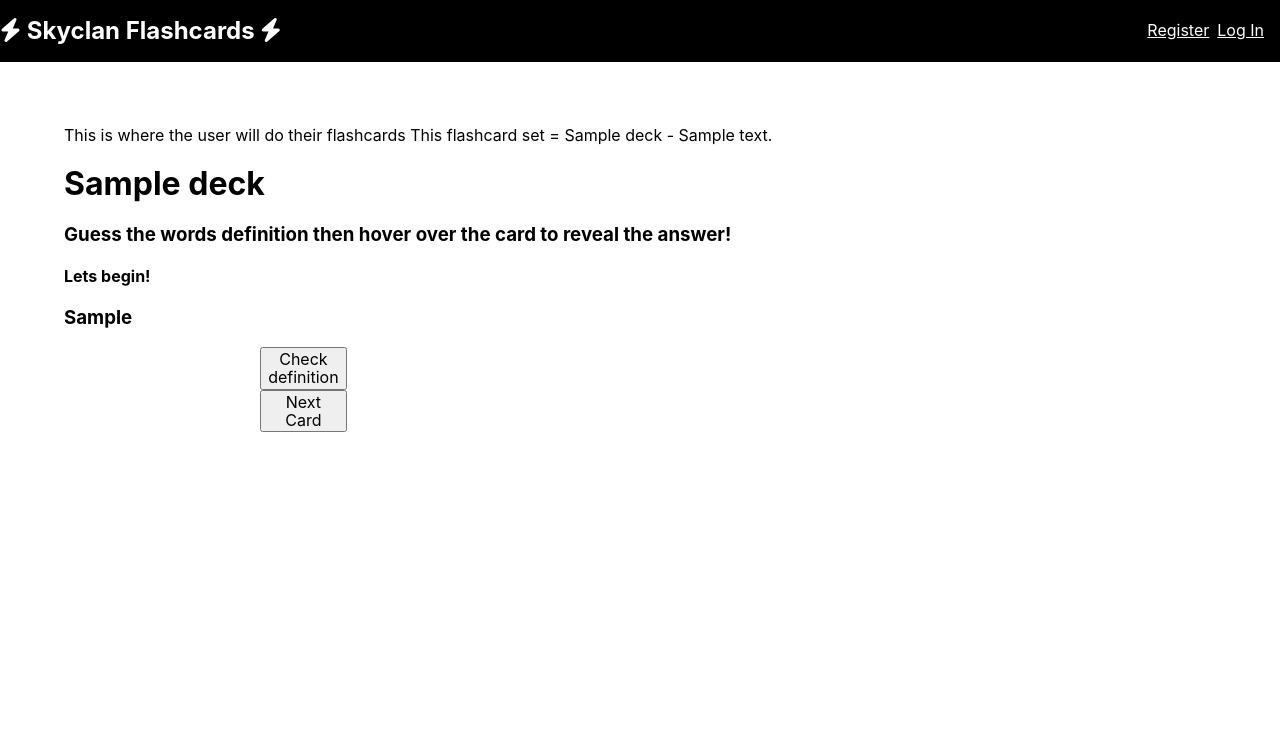
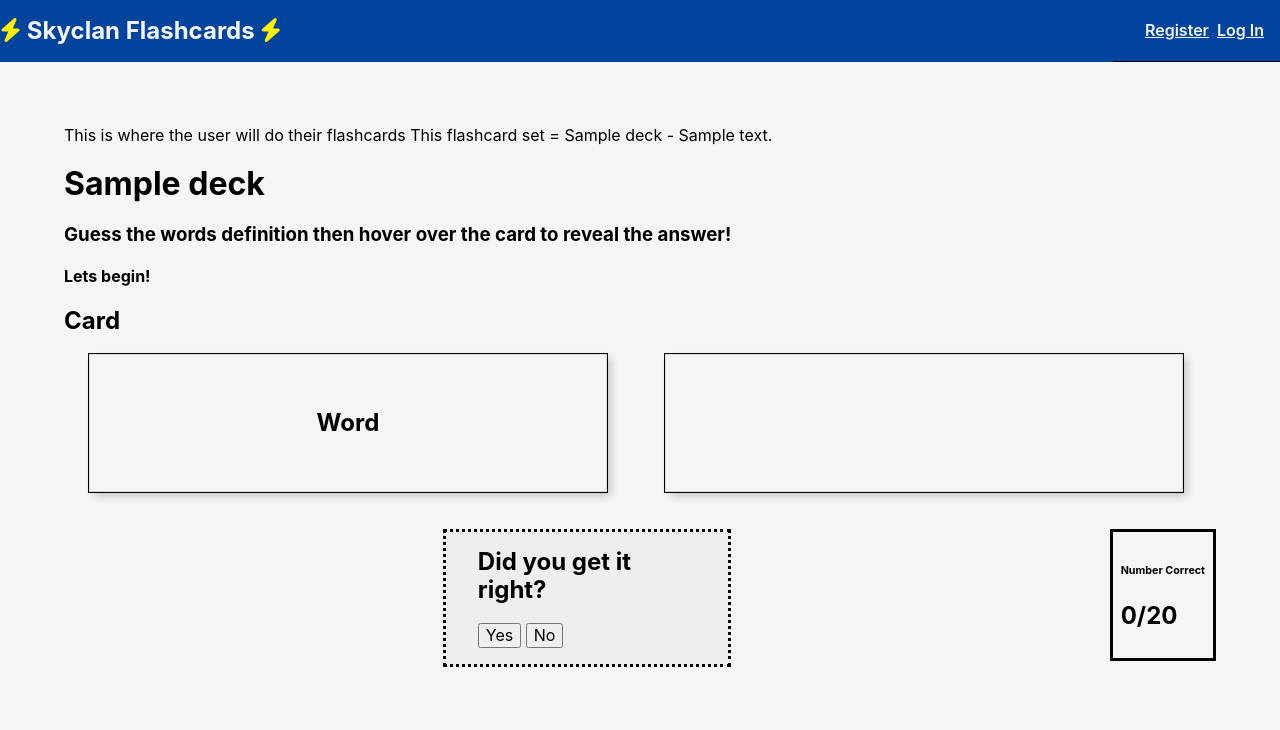
Before and after one commit to Tedfulk/Momentum-Flashcards, a Django app: page /cards/1/run in a window 1280 px wide. Shown: the top 730 px of the page. Run offline with Django 4.2, Linux system fonts and the light colour scheme; tables that the repository leaves empty hold one stand-in row (values such as "Sample post"); some libraries are stand-ins or nearby versions.

Commit message:
css file added + multiple pgs styled

```diff
--- /dev/null
+++ b/static/style.css
@@ -0,0 +1,70 @@
+* {
+    box-sizing: border-box;
+    /* margin-right: 100px;  */
+}
+
+body {
+    background-color:#F5F5F5;
+}
+
+.home-deck {
+    display: flex;
+    flex-wrap: wrap;
+    /* flex-direction: row; */
+    /* align-items: flex-end; */
+    gap: 20px;
+    padding: 0px;
+}
+/*
+.card-container {
+    display: flex;
+    flex-direction: row;
+ } */
+
+.card-front {
+    display: flex;
+    flex-direction: column;
+    border: 1px solid #dadada;
+    box-shadow: 4px 4px 8px 0 rgba(0, 0, 0, 0.2);
+    transition: 0.2s;
+    width: 45%;
+}
+.card-back {
+    display: flex;
+    flex-direction: column;
+    border: 1px solid #dadada;
+    box-shadow: 4px 4px 8px 0 rgba(0, 0, 0, 0.2);
+    transition: 0.2s;
+    width: 45%;
+}
+
+.definition {
+    display: none;
+}
+
+.card-back:hover .definition {
+    display: block;
+    box-shadow:rgba(237, 250, 61, 0.2);
+}
+
+.box-line {
+    display: flex;
+    flex-direction: row;
+}
+
+.card-front {
+    display: flex;
+    flex-direction: column;
+    border: 1px solid #dadada;
+    box-shadow: 4px 4px 8px 0 rgba(0, 0, 0, 0.2);
+    transition: 0.2s;
+    width: 45%;
+}
+.card-back {
+    display: flex;
+    flex-direction: column;
+    border: 1px solid #dadada;
+    box-shadow: 4px 4px 8px 0 rgba(0, 0, 0, 0.2);
+    transition: 0.2s;
+    width: 45%;
+}
--- a/templates/base.html
+++ b/templates/base.html
@@ -9,31 +9,29 @@
     <meta name="viewport" content="width=device-width, initial-scale=1.0">
     <title>Skyclan Flashcards</title>
     {% block meta %}{% endblock meta %}
+    <link rel="stylesheet" href="{% static 'style.css'%}">
     <link rel="stylesheet" href="https://unpkg.com/tachyons@4.12.0/css/tachyons.min.css" />
     <link rel="stylesheet" href="https://cdnjs.cloudflare.com/ajax/libs/font-awesome/5.15.3/css/all.min.css">
     <script src="https://kit.fontawesome.com/44fceef069.js" crossorigin="anonymous"></script>
-    <link rel="stylesheet" href="{% static 'stylesheet.css'%}">
     {% block javascript %}{% endblock javascript %}
 </head>
 <!-- this is the nav bar for all the pages -->
 
 <body class="sans-serif">
-    <header class="header bg-black b--white-10 flex justify-between">
-        <a href={% url "login" %} class="f3 lh-title white items-center no-underline"><h1 class="f3 lh-title white items-center"><i class="fa-solid fa-bolt"></i> Skyclan Flashcards <i class="fa-solid fa-bolt"></i></h1></a>
+    <header class="header bg-dark-blue b--white-10 flex justify-between">
+        <a href={% url "login" %} class="m3 f4 lh-title white items-center no-underline"><h1 class="m3 f3 lh-title near-white items-center">  <i class="  fa-solid fa-bolt" style="color:#fff000"></i>  Skyclan Flashcards  <i class="  fa-solid fa-bolt" style="color:#fff000"></i></h1></a>
         <nav class="flex bb">
             <div class="flex-grow pa3 flex items-center">
                 <!-- // if you are logged in -->
                 {% if user.is_authenticated %}
                 <div>
                     <nav>
-                        <a href={% url 'add_deck' %} class="white ml3">Create Deck</a>
-                    </nav>
-                </div>
-                <a href={% url 'auth_logout' %} class="white ml3">Log Out</a>
+                        <a href={% url 'add_deck' %} class="fw6 near-white ml3">Create Deck</a>
+                <a href={% url 'auth_logout' %} class="fw6 near-white ml3">Log Out</a>
                     <!-- // if you are not logged in -->
                 {% else %}
-                    <a href={% url 'registration_register' %} class="white ml3">Register</a>
-                    <a href={% url 'auth_login' %} class="white ml2">Log In</a>
+                    <a href={% url 'registration_register' %} class="fw6 near-white ml3">Register</a>
+                    <a href={% url 'auth_login' %} class="fw6 near-white ml2">Log In</a>
                 {% endif %}
 
             </div>
--- a/templates/cards/run_deck.html
+++ b/templates/cards/run_deck.html
@@ -19,22 +19,66 @@ This flashcard set = {{ deck.title }} -
     <body>
         <h4>Lets begin!</h4>
 
-        {% for card in deck.cards.all %}
-            <div>
-                <div>
-                    <h3 class="term">{{ card.word }}</h3>
+        <h2>Card</h2>
+        <section class="flashcard">
+        <div class="flex justify-around">
+            <div class="card-front outline w-35 pa3 mr2">
+            </br>
+                <h2 class="card-word tc">Word</h2>
+            </br>
+            </div>
+            <div class="card-back outline w-35 pa3 mr2 ">
+
+                <span class="definition">
+                    </br>
+                    <h2 class="reveal tc">Definition</h2>
+                </span>
                 </div>
-                <a style="background-color: white;";
-                class="link mw5 dt hide-child br2 cover bg-center">
-            <span class="white dtc v-mid w-100 h-100 child bg-black-40 pa5">
-                <h3 class="definition">{{ card.definition }}</h3>
-            </span>
-        {% endfor %}
-        <div class="button">
-            <button class="check">Check definition</button>
-            <button class="next">Next Card</button>
-        </div>
+        </section>
+    </br>
+</br>
+        <section class="yes-no">
+        <div class="flex justify-around">
+            <section class="left-box fl w-25 pa2 mw5 mw7-ns center bg-light-gray b--dotted pa3 ph4-ns">
+                <h2 class="center mt0">Did you get it right?</h2>
+                <div class="lh-copy">
+                    <button class="yes tc">Yes</button>
+                    <button class="yes tc">No</button>
+                </div>
+            </section>
+
+            <section class="counter">
+                <div class="counter-box flex">
+                    <div class="right-box fl w-55 pa2 b--solid">
+                            <h6>Number Correct</h6>
+                            <h2>0/20</h2>
+                        </div>
+                    </div>
+
+                </section>
+
     </body>
 
 
 {% endblock %}
+
+
+
+<!-- <section class="card-container">
+    <div class="card-front">
+        <div class="word">
+            <h2>Word</h2>
+         </div>
+    </div>
+
+    <div class="card-back">
+        <div class="definition">
+            class="link mw5 dt hide-child br2 cover bg-center" ">
+            <span class="white dtc v-mid w-100 h-100 child bg-black-40 pa5">
+                <h2>definition</h2>
+            </span>
+
+        </span>
+        </div>
+</div>
+</section> -->
```
Also changed, not shown: templates/cards/card_list.html (+7 -4 lines), templates/cards/home.html (+13 -10 lines), templates/cards/login.html (+4 -5 lines).
